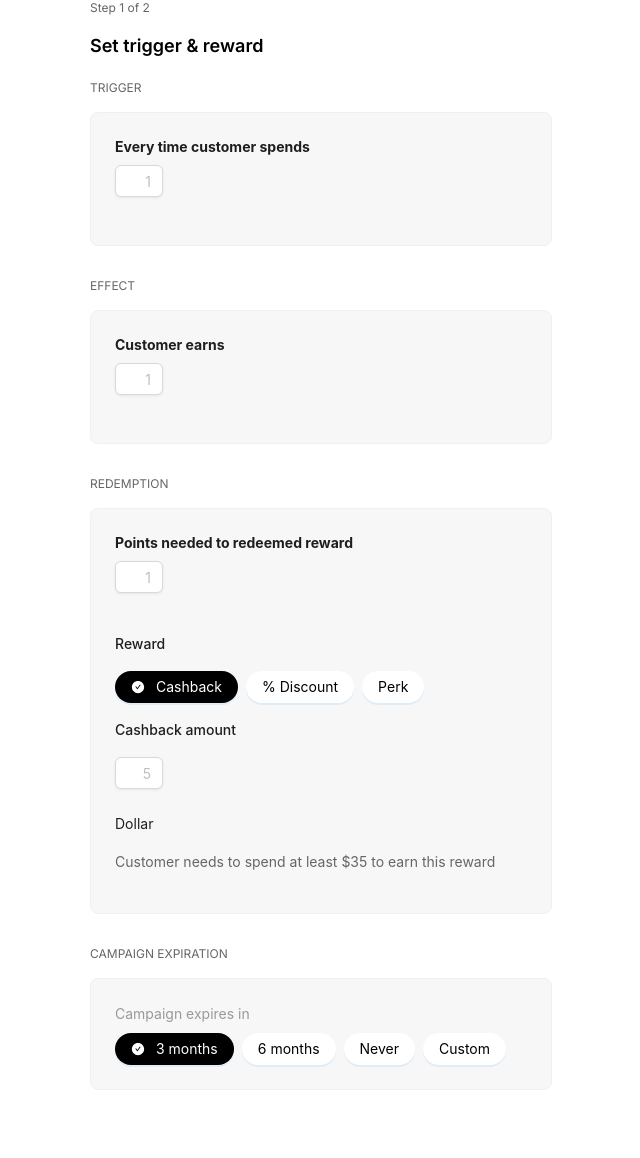
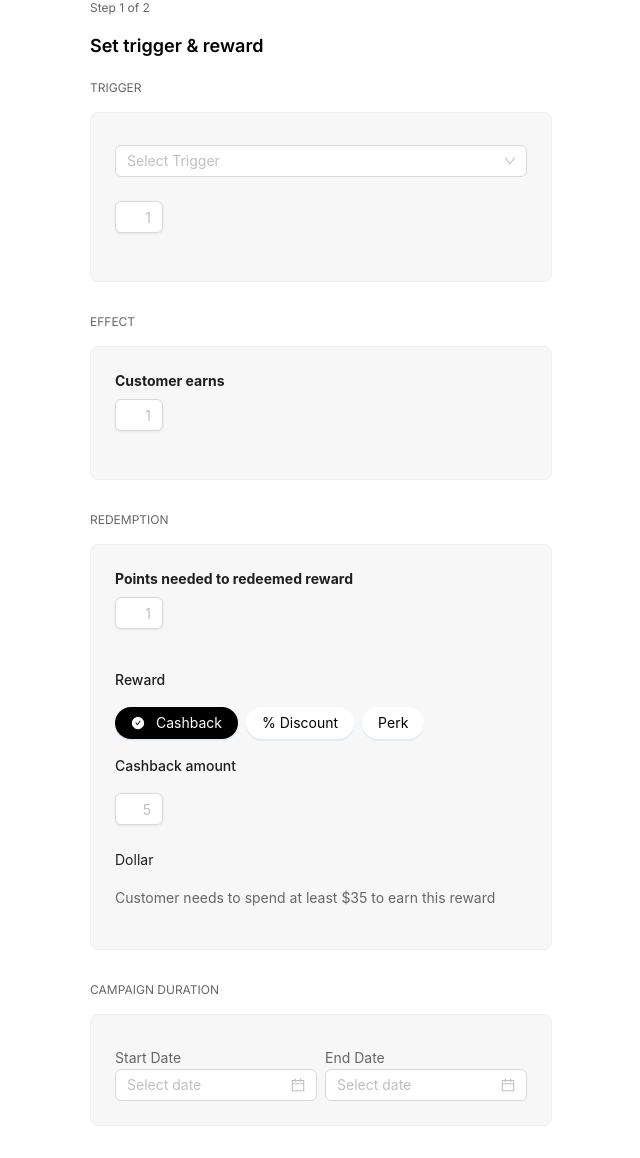
Before and after one commit to unegbuclinton/clamp-landing-page, a Next.js app: page /createCampaign/createCampaignSteps/CreateCampaignTwo in a window 1280 px wide. Shown: the whole page, without its empty margins (319-959 px from the left). Before the commit the page ends 1122 px from the top, so only its background shows below. Built offline with nearby package versions, Linux system fonts and the light colour scheme.

Commit message:
Update scroll message

```diff
--- a/src/components/molecules/Sidebar/SideBarItems.tsx
+++ b/src/components/molecules/Sidebar/SideBarItems.tsx
@@ -14,7 +14,7 @@ const SideBarItems = () => {
             <li key={index}>
               <Link
                 href={to}
-                className="flex items-center p-2 text-base font-normal text-gray-900 rounded-lg dark:text-white hover:bg-gray-100 dark:hover:bg-gray-700"
+                className="flex items-center p-2 text-base font-normal text-gray-900 rounded-lg hover:bg-gray-100 "
               >
                 <a
                   className={
--- a/src/pages/createCampaign/createCampaignSteps/CreateCampaignTwo.tsx
+++ b/src/pages/createCampaign/createCampaignSteps/CreateCampaignTwo.tsx
@@ -4,10 +4,13 @@ import {
   campaignExpiration,
   campaignOptions,
 } from "@/utilities/data/campaignOption";
+import type { DatePickerProps } from "antd";
 import { Form, Input, Select } from "antd";
 import React, { useState } from "react";
 import { AiFillCheckCircle } from "react-icons/ai";
 import { FormInstance } from "antd/lib/form";
+import { DatePicker, Space } from "antd";
+import { triggerOptions } from "@/utilities/data/triggerOptions";
 
 interface campaignStepTwo {
   form: FormInstance;
@@ -25,13 +28,60 @@ const CreateCampaignTwo: React.FC<campaignStepTwo> = () => {
   const { Option } = Select;
   const [rewardType, setRewardType] = useState<number>(0);
   const [activeExpiry, setActiveExpiry] = useState<number>(0);
+  const [selectedOption, setSelectedOption] = useState<string>("");
 
+  const handleChange = (value: string) => {
+    setSelectedOption(value);
+  };
+
+  const handleStartDate: DatePickerProps["onChange"] = (date, dateString) => {
+    console.log(date, dateString);
+  };
+
+  const handleEndDate: DatePickerProps["onChange"] = (date, dateString) => {
+    console.log(dateString);
+  };
   return (
     <div className="flex justify-center w-full ">
       <div>
         <p className="text-xs text-dim-grey mb-4">Step 1 of 2</p>
         <h1 className="text-lg font-semibold mb-5">Set trigger & reward</h1>
-        <InfoCard label="TRIGGER" description="Every time customer spends">
+        <InfoCard label="TRIGGER">
+          <Form.Item name={"triggerSelect"}>
+            <Select
+              className="cursor-pointer"
+              style={{ width: "100%" }}
+              placeholder="Select Trigger"
+              onChange={handleChange}
+            >
+              {triggerOptions?.map(({ value, label }, idx) => (
+                <Option key={idx} value={value}>
+                  {label}
+                </Option>
+              ))}
+            </Select>
+          </Form.Item>
+          {selectedOption ==
+            "Transaction is greater than or equal to a particular amount" && (
+            <p className="font-bold text-sm">
+              Transaction is greater or equals this amount
+            </p>
+          )}
+          {selectedOption ==
+            "Frequency of transaction is equal to or gretaer than a particular number of time" && (
+            <p className="font-bold text-sm">
+              Frequency of transaction greater than
+            </p>
+          )}
+          {selectedOption == "Transaction in a specific location" && (
+            <Form.Item>
+              <Input
+                className="shadow-lg w-[120px] h-[32px]"
+                placeholder="Location"
+              />
+            </Form.Item>
+          )}
+
           <Form.Item
             name={"campaignTrigger"}
             rules={[{ required: true, message: "Add trigger point!" }]}
@@ -139,17 +189,17 @@ const CreateCampaignTwo: React.FC<campaignStepTwo> = () => {
             Customer needs to spend at least $35 to earn this reward
           </p>
         </InfoCard>
-        <InfoCard label="CAMPAIGN EXPIRATION" subText="Campaign expires in">
+        <InfoCard label="CAMPAIGN DURATION">
           <div className="flex gap-2">
-            {campaignExpiration?.map(({ text }, idx) => (
-              <PillButton
-                onClick={() => setActiveExpiry(idx)}
-                outline={activeExpiry === idx ? false : true}
-                text={text}
-                key={idx}
-                icon={activeExpiry === idx ? <AiFillCheckCircle /> : ""}
-              />
-            ))}
+            <div className="flex-1">
+              <p className="text-dim-grey">Start Date</p>
+              <DatePicker onChange={handleStartDate} className="w-full" />
+            </div>
+
+            <div className="flex-1">
+              <p className="text-dim-grey">End Date</p>
+              <DatePicker onChange={handleEndDate} className="w-full" />
+            </div>
           </div>
         </InfoCard>
       </div>
--- a/src/pages/createCampaign/createCampaignSummary/index.tsx
+++ b/src/pages/createCampaign/createCampaignSummary/index.tsx
@@ -7,15 +7,8 @@ const CreateCampaignSummary = () => {
     (state: RootState) => state.campign
   );
 
-  console.log(createCampaignData);
-  const {
-    campaignCashBack,
-    campaignDiscount,
-    campaignEarnings,
-    campaignName,
-    campaignRedeem,
-    campaignTrigger,
-  } = createCampaignData;
+  const { campaignEarnings, campaignName, campaignRedeem, campaignTrigger } =
+    createCampaignData;
   return (
     <div>
       <p className="text-xs text-dim-grey mb-4">Step 2 of 2</p>
--- a/src/pages/createCampaign/index.tsx
+++ b/src/pages/createCampaign/index.tsx
@@ -5,7 +5,7 @@ import CreateCampaignTwo from "./createCampaignSteps/CreateCampaignTwo";
 import CreateCampaignOne from "./createCampaignSteps/CreateCampaignOne";
 import CreateCampaignSummary from "./createCampaignSummary";
 import { Form } from "antd";
-import { useDispatch, useSelector } from "react-redux";
+import { useDispatch } from "react-redux";
 import { RootState } from "@/store";
 import { useAppSelector } from "@/utilities/hooks";
 import { getCampaignData } from "@/utilities/redux/CampaignFormSlice";
@@ -57,7 +57,6 @@ const CampaignForm = () => {
   const handleFinish = () => {
     console.log(createCampaignData);
   };
-
   return (
     <DashboardLayout>
       <Form
--- a/src/pages/signin/index.tsx
+++ b/src/pages/signin/index.tsx
@@ -7,6 +7,7 @@ import {
   AiOutlineUnlock,
 } from "react-icons/ai";
 import { useRouter } from "next/navigation";
+import ButtonComponent from "@/components/atoms/button";
 
 const SignIn = () => {
   const router = useRouter();
@@ -33,7 +34,7 @@ const SignIn = () => {
             { min: 4, message: "Username must be at least 4 characters!" },
           ]}
         >
-          <Input className="py-4 px-8" />
+          <Input className="py-2 px-8" />
         </Form.Item>
 
         <Form.Item
@@ -42,13 +43,10 @@ const SignIn = () => {
           label="Password"
           labelCol={{ span: 24 }}
           wrapperCol={{ span: 24 }}
-          rules={[
-            { required: true, message: "Please input your Password!" },
-            // { min: 4, message: "Username must be at least 4 characters!" },
-          ]}
+          rules={[{ required: true, message: "Please input your Password!" }]}
         >
           <Input.Password
-            className="py-4 px-8"
+            className="py-2 px-8"
             placeholder="**********"
             type={visible ? "text" : "password"}
             iconRender={
@@ -75,13 +73,7 @@ const SignIn = () => {
           <AiOutlineUnlock color="#000" />
           <span className="inline-block ml-1">Forgot Password ?</span>
         </div>
-        <Button
-          type="primary"
-          htmlType="submit"
-          className="bg-black w-full h-16 mt-6 text-white"
-        >
-          Login
-        </Button>
+        <ButtonComponent type="submit" className="w-full mt-6" text="Login" />
       </Form>
       <p className="">
         Don’t have an account?{" "}
--- a/src/pages/signup/index.tsx
+++ b/src/pages/signup/index.tsx
@@ -1,3 +1,4 @@
+import ButtonComponent from "@/components/atoms/button";
 import AuthLayout from "@/components/layouts/authLayout";
 import { Form, Input, Button } from "antd";
 import { useRouter } from "next/router";
@@ -35,7 +36,7 @@ const SignUp = () => {
             { min: 4, message: "Username must be at least 4 characters!" },
           ]}
         >
-          <Input className="py-4 px-8" />
+          <Input className="py-2 px-8" />
         </Form.Item>
 
         <Form.Item
@@ -49,7 +50,7 @@ const SignUp = () => {
             { min: 4, message: "Username must be at least 4 characters!" },
           ]}
         >
-          <Input className="py-4 px-8" />
+          <Input className="py-2 px-8" />
         </Form.Item>
         <Form.Item
           className="mb-2 text-dim-grey"
@@ -62,7 +63,7 @@ const SignUp = () => {
             { min: 4, message: "Username must be at least 4 characters!" },
           ]}
         >
-          <Input className="py-4 px-8" />
+          <Input className="py-2 px-8" />
         </Form.Item>
         <Form.Item
           className="mb-2 text-dim-grey"
@@ -75,7 +76,7 @@ const SignUp = () => {
             { min: 4, message: "Username must be at least 4 characters!" },
           ]}
         >
-          <Input className="py-4 px-8" />
+          <Input className="py-2 px-8" />
         </Form.Item>
         <Form.Item
           className="mb-2 text-dim-grey"
@@ -88,7 +89,7 @@ const SignUp = () => {
             { min: 4, message: "Username must be at least 4 characters!" },
           ]}
         >
-          <Input className="py-4 px-8" />
+          <Input className="py-2 px-8" />
         </Form.Item>
         <Form.Item
           className="mb-2 text-dim-grey"
@@ -101,7 +102,7 @@ const SignUp = () => {
             { min: 4, message: "Username must be at least 4 characters!" },
           ]}
         >
-          <Input className="py-4 px-8" />
+          <Input className="py-2 px-8" />
         </Form.Item>
         <Form.Item
           className="mb-2 text-dim-grey"
@@ -115,7 +116,7 @@ const SignUp = () => {
           ]}
         >
           <Input.Password
-            className="py-4 px-8"
+            className="py-2 px-8"
             type={visible ? "text" : "password"}
             iconRender={
               visible
@@ -134,13 +135,12 @@ const SignUp = () => {
             }
           />
         </Form.Item>
-        <Button
-          type="primary"
-          htmlType="submit"
-          className="bg-black w-full h-16 mt-6 text-white"
-        >
-          Sign Up with Email
-        </Button>
+        <ButtonComponent
+          type="submit"
+          text=" Sign Up with Email"
+          className="w-full mt-6"
+        />
+
         <p className="p-3">
           Already have an account?{" "}
           <span
--- /dev/null
+++ b/src/utilities/data/triggerOptions.tsx
@@ -0,0 +1,16 @@
+export const triggerOptions: Array<{ value: string; label: string }> = [
+  {
+    value: "Transaction is greater than or equal to a particular amount",
+    label: "Transaction is greater than or equal to a particular amount",
+  },
+  {
+    value:
+      "Frequency of transaction is equal to or gretaer than a particular number of time",
+    label:
+      "Frequency of transaction is equal to or gretaer than a particular number of time",
+  },
+  {
+    value: "Transaction in a specific location",
+    label: "Transaction in a specific location",
+  },
+];
```
